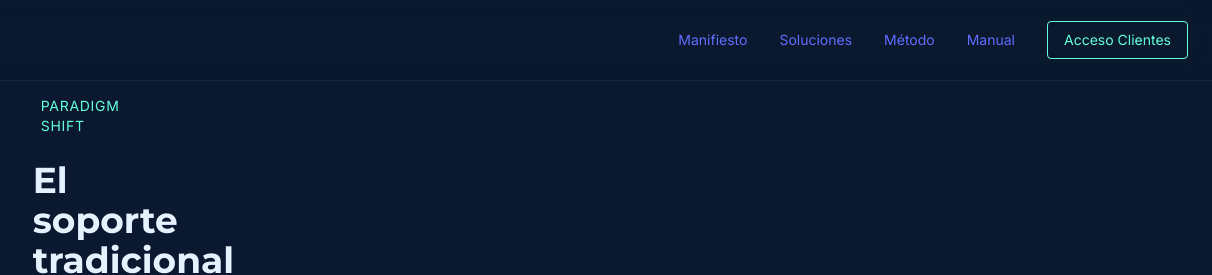
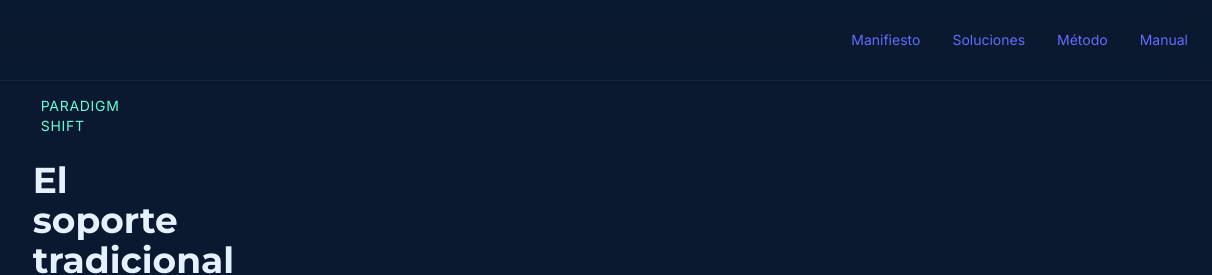
Before and after one commit to stuckerbsas/antigravity, a website built with Vite: page index.html in a window 1280 px wide. Shown: the top 275 px of the page, 68-1280 px from the left. Built offline with nearby package versions, Linux system fonts and the light colour scheme.

Commit message:
Remove "Acceso Clientes" link from navigation.

```diff
--- a/index.html
+++ b/index.html
@@ -75,9 +75,7 @@
                 <a href="#soluciones" class="text-sm font-medium hover:text-cyan transition-colors">Soluciones</a>
                 <a href="#metodo" class="text-sm font-medium hover:text-cyan transition-colors">Método</a>
                 <a href="manual/index.html" class="text-sm font-medium hover:text-cyan transition-colors">Manual</a>
-                <a href="#"
-                    class="px-4 py-2 border border-cyan text-cyan text-sm font-medium rounded hover:bg-cyan/10 transition-colors">Acceso
-                    Clientes</a>
+
             </div>
         </div>
     </nav>
```
